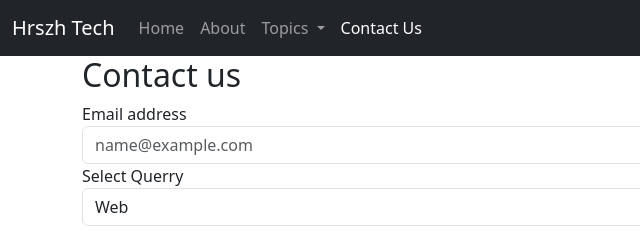
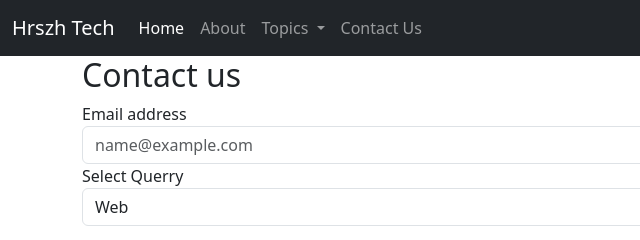
Before and after one commit to DeveloperHarsh17/Hrszh-Tech, a plain HTML site: page Contact.html in a window 1280 px wide. Shown: the top 240 px of the page, 0-640 px from the left. Drawn offline with nearby package versions, Linux system fonts and the light colour scheme.

Commit message:
Update Contact.html

```diff
--- a/Contact.html
+++ b/Contact.html
@@ -22,14 +22,13 @@
             <div class="collapse navbar-collapse" id="navbarSupportedContent">
                 <ul class="navbar-nav me-auto mb-2 mb-lg-0">
           <li lass="nav-item">
-                        <a class="nav-link " aria-current="page" href="/">Home</a>
+            <a class="nav-link active" aria-current="page" href="/">Home</a>
           </li>
           <li class="nav-item">
-                        <a class="nav-link " href="/About.html">About</a>
+            <a class="nav-link" href="/Hrszh-Tech/About.html">About</a>
           </li>
           <li class="nav-item dropdown">
-                        <a class="nav-link dropdown-toggle" href="#" role="button" data-bs-toggle="dropdown"
-                            aria-expanded="false">
+            <a class="nav-link dropdown-toggle" href="#" role="button" data-bs-toggle="dropdown" aria-expanded="false">
               Topics
             </a>
             <ul class="dropdown-menu">
@@ -42,8 +41,8 @@
               <li><a class="dropdown-item" href="#">Write for Us</a></li>
             </ul>
           </li>
-                    <li class="nav-item ">
-                        <a class="nav-link active" href="/Contact.html">Contact Us</a>
+          <li class="nav-item">
+            <a class="nav-link" href="/Hrszh-Tech/Contact.html">Contact Us</a>
           </li>
 
         </ul>
```
Lines whose indentation alone changed are shown as unchanged.
